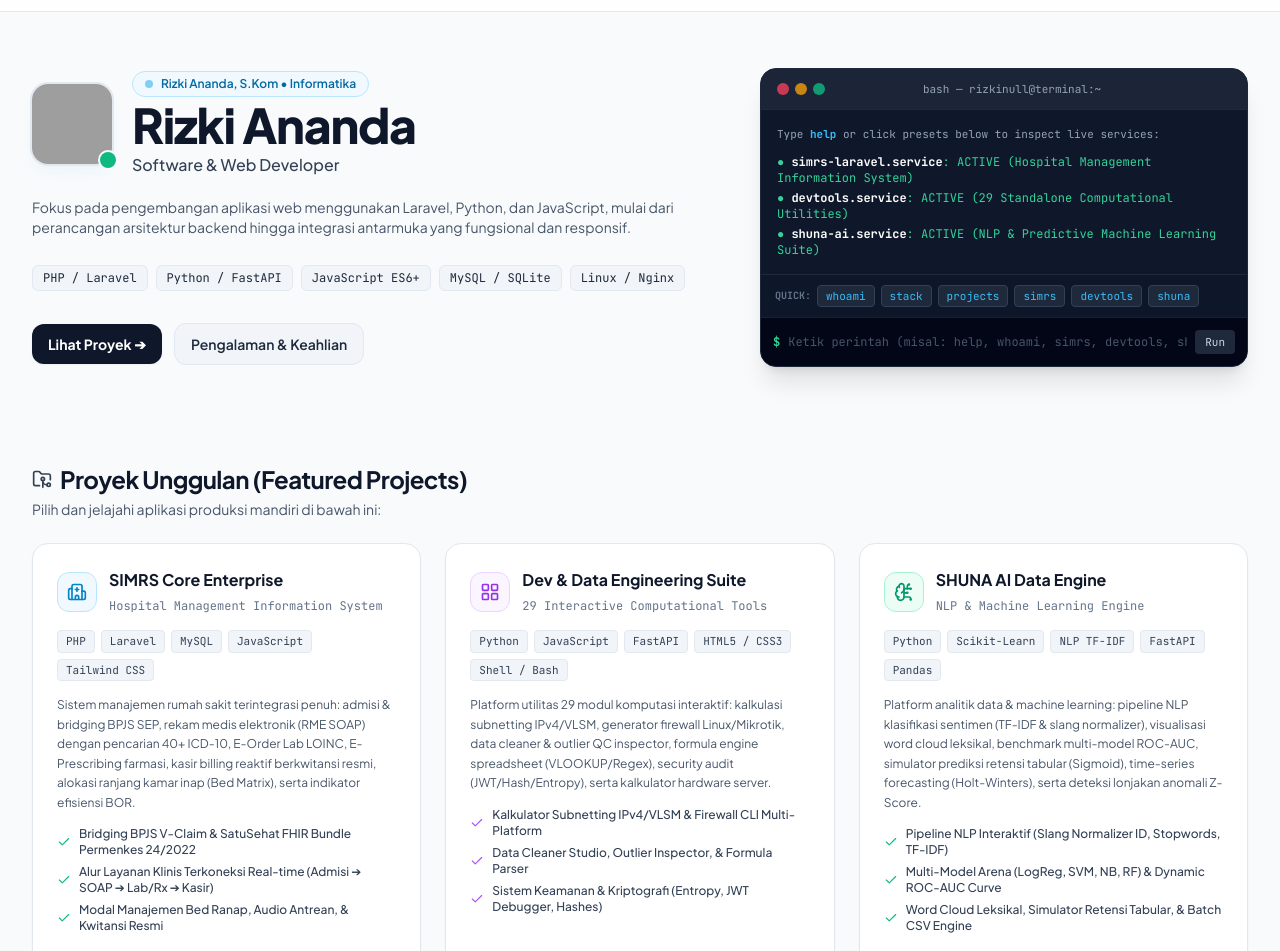
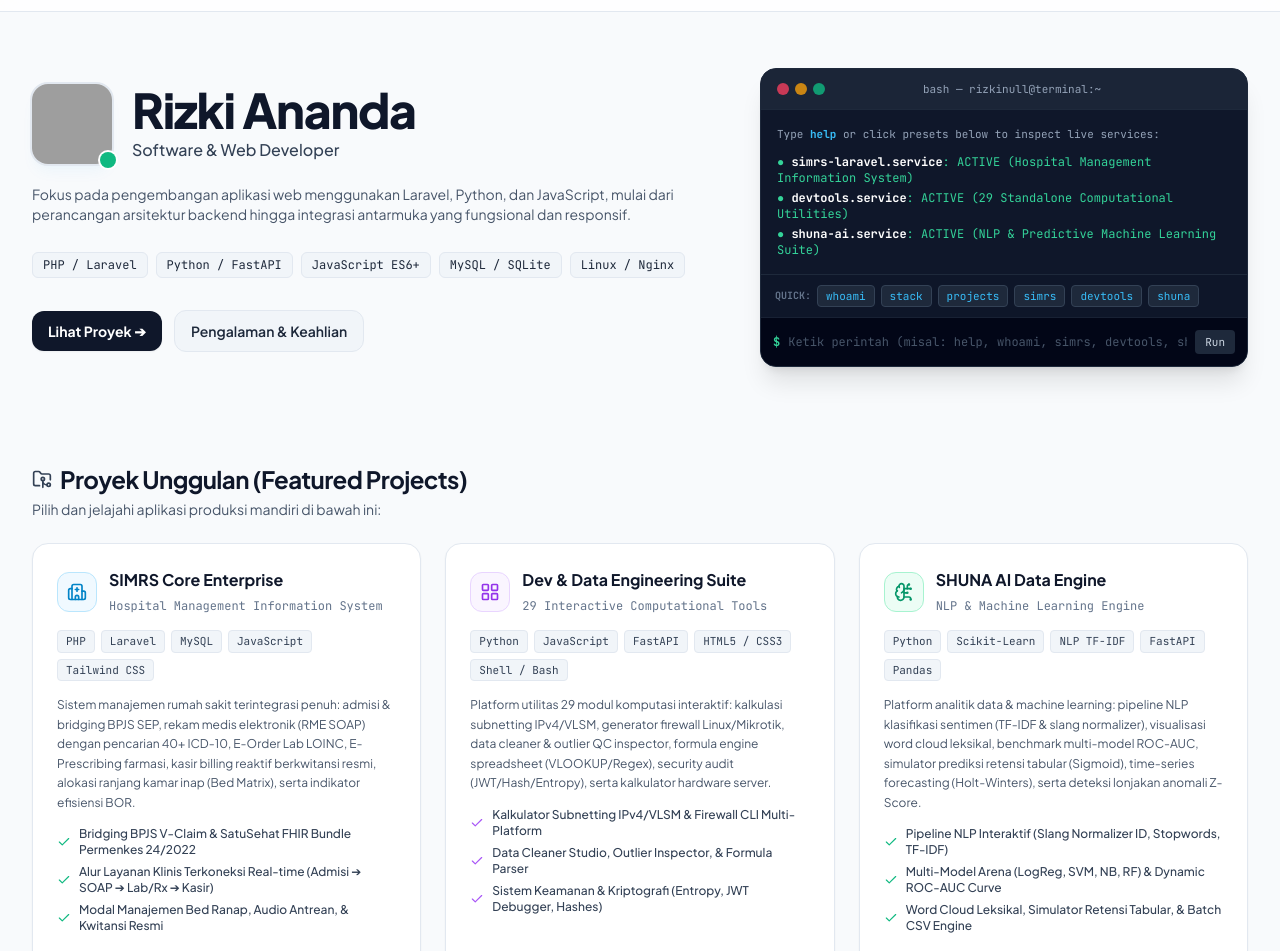
Before and after one commit to InfiniteNull/InfiniteNull.github.io, a plain HTML site: page index.html in a window 1280 px wide. Shown: the part 53-1004 px from the top of the page. Drawn offline with nearby package versions, Linux system fonts and the light colour scheme; grey boxes are pictures that could not be loaded.

Commit message:
style: remove redundant hero badge

```diff
--- a/index.html
+++ b/index.html
@@ -116,10 +116,6 @@
               <span class="absolute -bottom-1 -right-1 w-3.5 h-3.5 sm:w-4 sm:h-4 rounded-full bg-emerald-500 ring-2 ring-white dark:ring-slate-950" title="Active"></span>
             </div>
             <div class="space-y-1">
-              <div class="inline-flex items-center gap-2 px-3 py-1 rounded-full text-xs font-semibold bg-sky-50 dark:bg-sky-950 text-sky-700 dark:text-sky-300 border border-sky-200 dark:border-sky-800" id="heroBadge">
-                <span class="w-2 h-2 rounded-full bg-sky-500 animate-pulse"></span>
-                <span>Rizki Ananda, S.Kom • Informatika</span>
-              </div>
               <h1 class="text-2xl sm:text-4xl lg:text-5xl font-extrabold tracking-tight text-slate-900 dark:text-white" id="heroTitle">
                 Rizki Ananda
               </h1>
```
